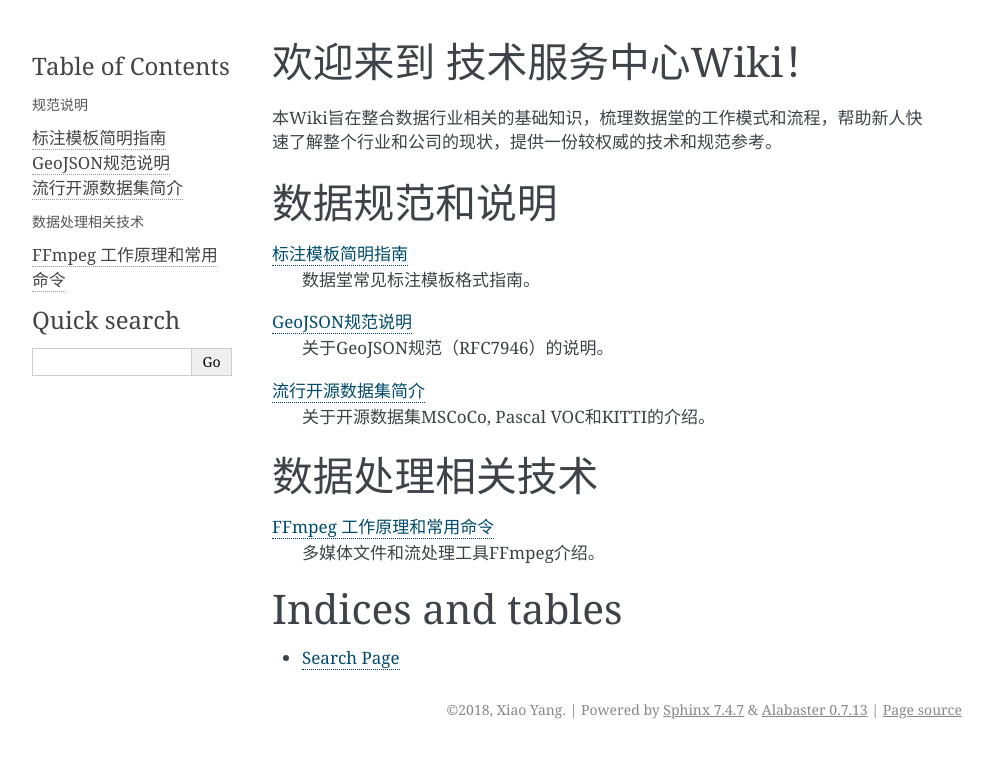
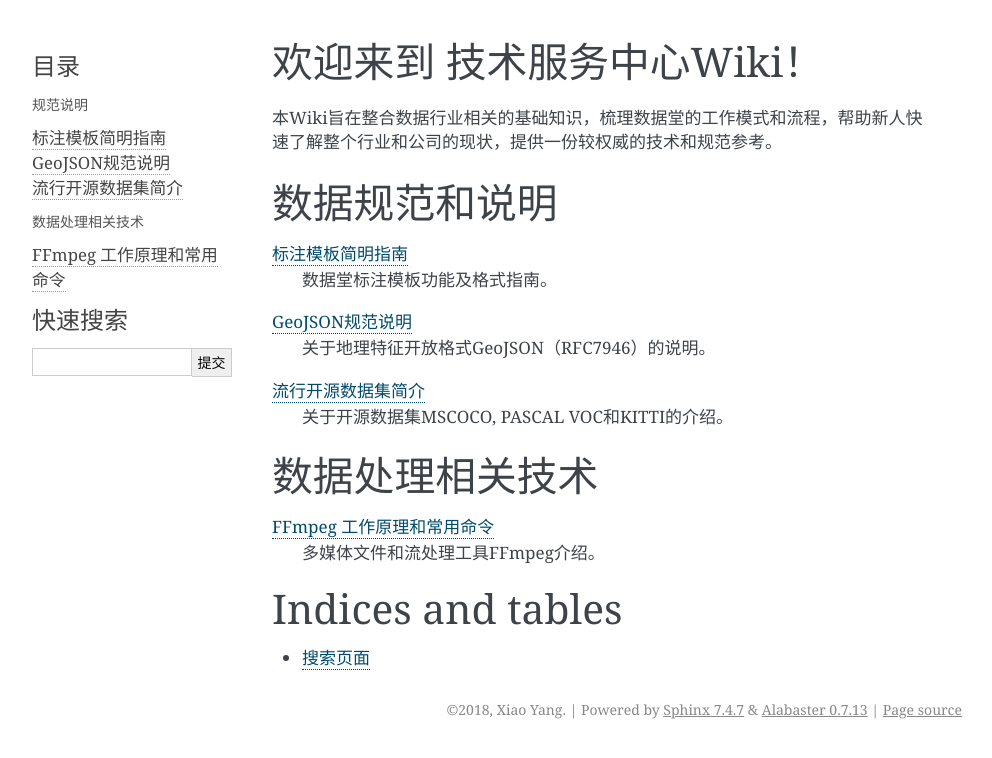
Before and after one commit to muma378/tech-service-wiki, a Sphinx documentation site: the page built from docs/index.rst, in a window 1280 px wide. Shown: the top 758 px of the page, without its empty margins (148-1140 px from the left). Built offline with Sphinx 7.4.7, drawn with Linux system fonts in a browser that asks for light colours.

Commit message:
tunes short description

```diff
--- a/docs/conf.py
+++ b/docs/conf.py
@@ -63,7 +63,7 @@ release = u'1.0'
 #
 # This is also used if you do content translation via gettext catalogs.
 # Usually you set "language" from the command line for these cases.
-language = 'zh-cn'
+language = 'zh_CN'
 
 # List of patterns, relative to source directory, that match files and
 # directories to ignore when looking for source files.
--- a/docs/index.rst
+++ b/docs/index.rst
@@ -23,13 +23,13 @@
    spec/open-dataset
 
 :doc:`spec/templates`
-    数据堂常见标注模板格式指南。
+    数据堂标注模板功能及格式指南。
 
 :doc:`spec/geojson`
-    关于GeoJSON规范（RFC7946）的说明。
+    关于地理特征开放格式GeoJSON（RFC7946）的说明。
 
 :doc:`spec/open-dataset`
-    关于开源数据集MSCoCo, Pascal VOC和KITTI的介绍。
+    关于开源数据集MSCOCO, PASCAL VOC和KITTI的介绍。
 
 
 .. _section-tech:
```
